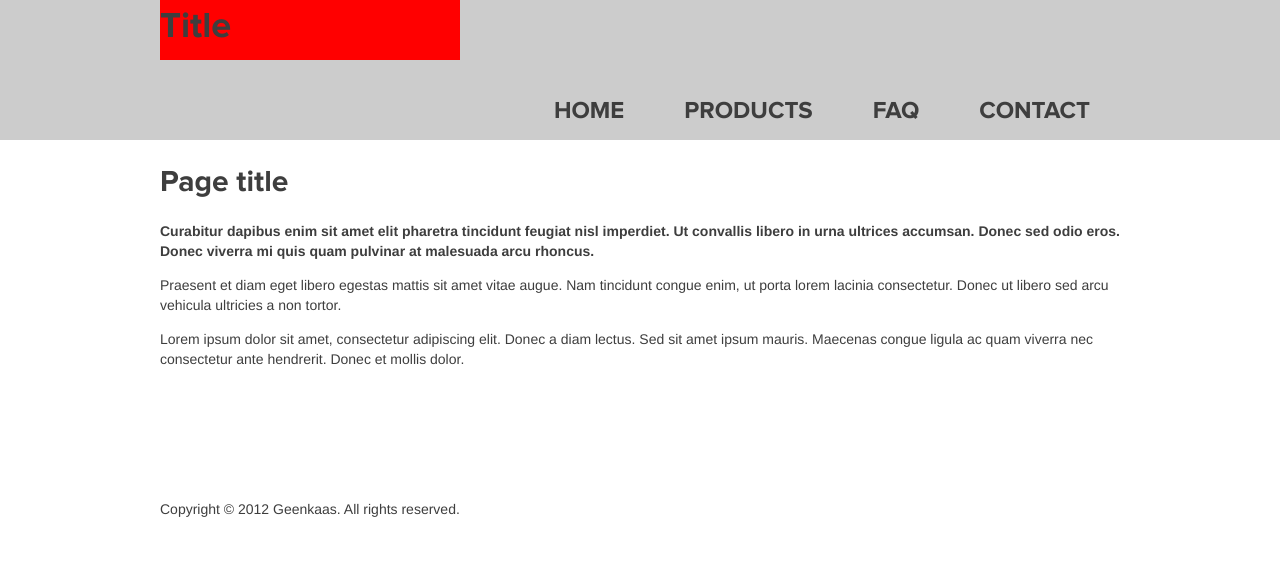
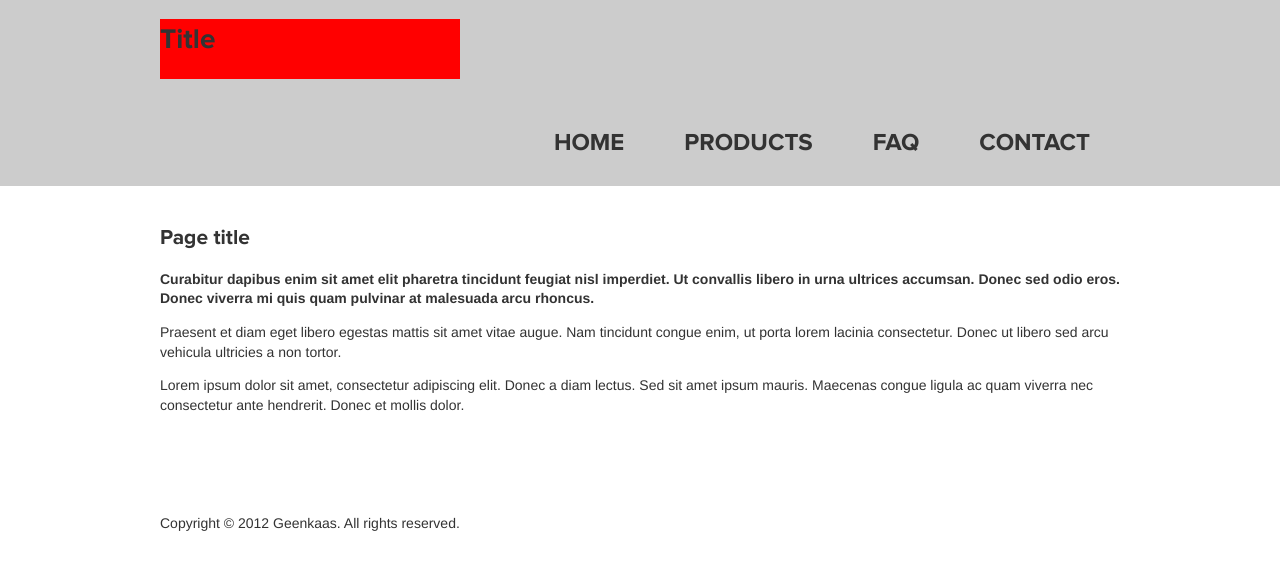
Before and after one commit to geenkaas/desktop-website, a plain HTML site: page index.html in a window 1280 px wide. Drawn offline with nearby package versions, Linux system fonts and the light colour scheme.

Commit message:
Changed style to HTML5BP 4.1

```diff
--- a/style.css
+++ b/style.css
@@ -3,12 +3,12 @@
 	Author: Arne Maier
 	Author URL: http://www.bandbreed.com/
 	Date: february 2012
-	Version: 2.1
+	Version: 2.2
 */
 
 /* @group Meta */
 /* @group Normalize */
-article, aside, details, figcaption, figure, footer, header, hgroup, nav, section {
+article, aside, details, figcaption, figure, footer, header, hgroup, nav, section, summary {
 	display: block;
 	}
 audio, canvas, video {
@@ -18,14 +18,21 @@ audio, canvas, video {
 	}
 audio:not([controls]) {
 	display: none;
+    height: 0;
 	}
 [hidden] {
 	display: none;
 	}
-* {
+*,
+*:before,
+*:after {
 	-webkit-box-sizing: border-box;
 	-moz-box-sizing: border-box;
 	box-sizing: border-box;
+	-webkit-user-select: none;
+	-moz-user-select: none;
+	-ms-user-select: none;
+	user-select: none;
 	}
 html {
 	background: #fff;
@@ -37,18 +44,17 @@ html {
 	-ms-text-size-adjust: 100%;
 	}
 html, button, input, select, textarea {
-	font-family: "Helvetica Neue", Helvetica, Arial, Geneva, sans-serif;
-	color: #3e3e3e;
+	font: 14px/1.4 "Helvetica Neue", Helvetica, Arial, Geneva, sans-serif;
+	color: #333;
 	}
 body {
 	cursor: default;
-	font-size: 14px;
-	line-height: 1.4;
 	margin: 0;
 	min-width: 960px;
 	text-align: center;
 	text-rendering: optimizeLegibility;
-
+	-webkit-font-smoothing: antialiased;
+	font-smoothing: antialiased;
 	-moz-font-feature-settings: "liga=1";
 	-ms-font-feature-settings: "liga" 1;
 	-moz-font-feature-settings: "kern=1";
@@ -88,12 +94,6 @@ footer {
 /* @end */
 
 /* @group Selectable */
-* {
-	-webkit-user-select: none;
-	-moz-user-select: none;
-	-ms-user-select: none;
-	user-select: none;
-	}
 h1, h2, h3, h4, h5, h6, p, a,
 blockquote, pre, abbr, acronym,
 address, big, cite, code, del, ins, samp,
@@ -114,7 +114,9 @@ button, input, select, textarea {
 	color: #fff;
 	text-shadow: none;
 	}
-:focus {
+:focus,
+:active,
+:hover {
 	outline: none;
 	}
 /* @end */
@@ -149,20 +151,35 @@ button, input, select, textarea {
 /* @group Typography */
 
 h1,h2,h3,h4,h5,h6 {
-	font: 20px/1.4 custom, sans-serif;
+	font-family: custom, sans-serif;
 	}
-h1 {font-size: 36px;}
-h2 {font-size: 30px;}
-h3 {font-size: 24px;}
-h4 {font-size: 20px;}
-h5 {font-size: 20px;}
-h6 {font-size: 16px;}
-
-h1,h2,h3,h4,h5,h6 {
-	margin: 0 0 20px;
+h1 {
+    font-size: 2em;
+    margin: 0.67em 0;
 	}
-p {
-	margin: 0 0 15px;
+h2 {
+    font-size: 1.5em;
+    margin: 0.83em 0;
+	}
+h3 {
+    font-size: 1.17em;
+    margin: 1em 0;
+	}
+h4 {
+    font-size: 1em;
+    margin: 1.33em 0;
+	}
+h5 {
+    font-size: 0.83em;
+    margin: 1.67em 0;
+	}
+h6 {
+    font-size: 0.75em;
+    margin: 2.33em 0;
+	}
+p,
+pre {
+    margin: 1em 0;
 	}
 /* @end */
 
@@ -199,11 +216,11 @@ svg:not(:root) {
 /* @group Lists */
 ul, ol {
 	list-style-position: inside;
-	margin: 0 0 1em;
-	padding: 0 0 1em;
+    margin: 1em 0;
+    padding: 0 0 0 20px;
 	}
 dd {
-	margin: 0 0 0 40px;
+	margin: 0 0 0 20px;
 	}
 nav ul,
 nav ol,
@@ -211,8 +228,6 @@ ul.clean,
 ol.clean {
 	list-style: none;
 	list-style-image: none;
-	margin: 0;
-	padding: 0;
 	}
 /* @end */
 
```
Also changed, not shown: images/bg_canvas.jpg (added), 1 other file.
